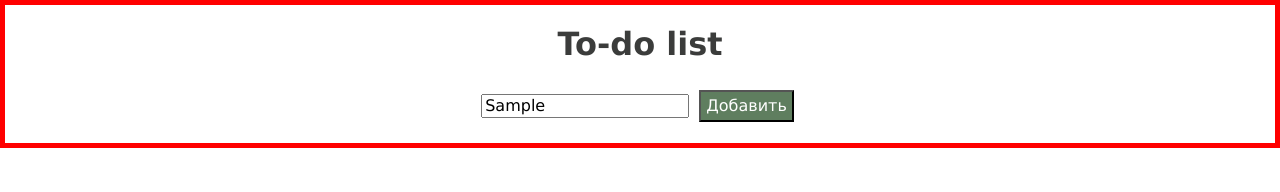
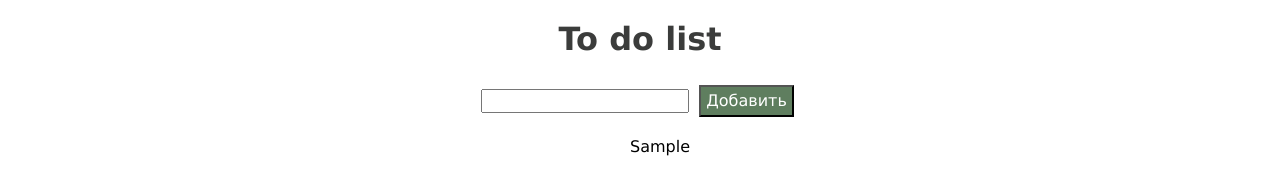
Before and after one commit to MariaRegin/todolist, a plain HTML site: page index.html in a window 1280 px wide. Both pictures are taken after typing "Sample" into the empty fields and a click on the button "Добавить". Drawn offline with Linux system fonts and the light colour scheme.

Commit message:
modify list

```diff
--- a/assets/styles.css
+++ b/assets/styles.css
@@ -6,7 +6,6 @@
   display: block;
   max-width: 1400px;
   text-align: center;
-  border: 5px solid red;
 }
 
 .title__list {
@@ -21,6 +20,14 @@
   margin: 5px;
 }
 
+.tasks-done__list {
+  text-decoration: none;
+}
+
+.tasks-done__list.checked {
+  text-decoration: line-through;
+}
+
 .tasks__list {
   list-style-type: none;
 }
--- a/index.html
+++ b/index.html
@@ -5,15 +5,15 @@
     <meta name="viewport" content="width=device-width, initial-scale=1.0" />
     <link rel="stylesheet" href="assets/normalize.css" />
     <link rel="stylesheet" href="assets/styles.css" />
-    <title>To-do list</title>
+    <title>To do list</title>
   </head>
   <body>
     <div class="container">
-      <h1 class="title__list">To-do list</h1>
-      <input type="text" />
-      <button class="button__list">Добавить</button>
-      <ul class="tasks__list">
-        <li></li>
+      <h1 class="title__list">To do list</h1>
+      <input id="input" type="text" />
+      <button id="button" class="button__list">Добавить</button>
+      <ul id="tasks" class="tasks__list">
+        <li class="tasks-done__list"></li>
       </ul>
     </div>
     <script src="scripts/index.js"></script>
--- a/scripts/index.js
+++ b/scripts/index.js
@@ -0,0 +1,23 @@
+const input = document.getElementById("input");
+const addButton = document.getElementById("button");
+const tasksList = document.getElementById("tasks");
+
+function createTask() {
+  const newTask = document.createElement("li");
+  const newTaskText = input.value;
+  newTask.textContent = newTaskText;
+  tasksList.append(newTask);
+  input.value = "";
+}
+
+function checkTask(evt) {
+  if (evt.target.tagName === "LI") {
+    evt.target.classList.toggle("checked");
+  }
+}
+
+addButton.addEventListener("click", createTask);
+tasksList.addEventListener("click", checkTask);
+document.addEventListener("keypress", function onEvent(event) {
+  if (event.key === "Enter") createTask();
+});
```
